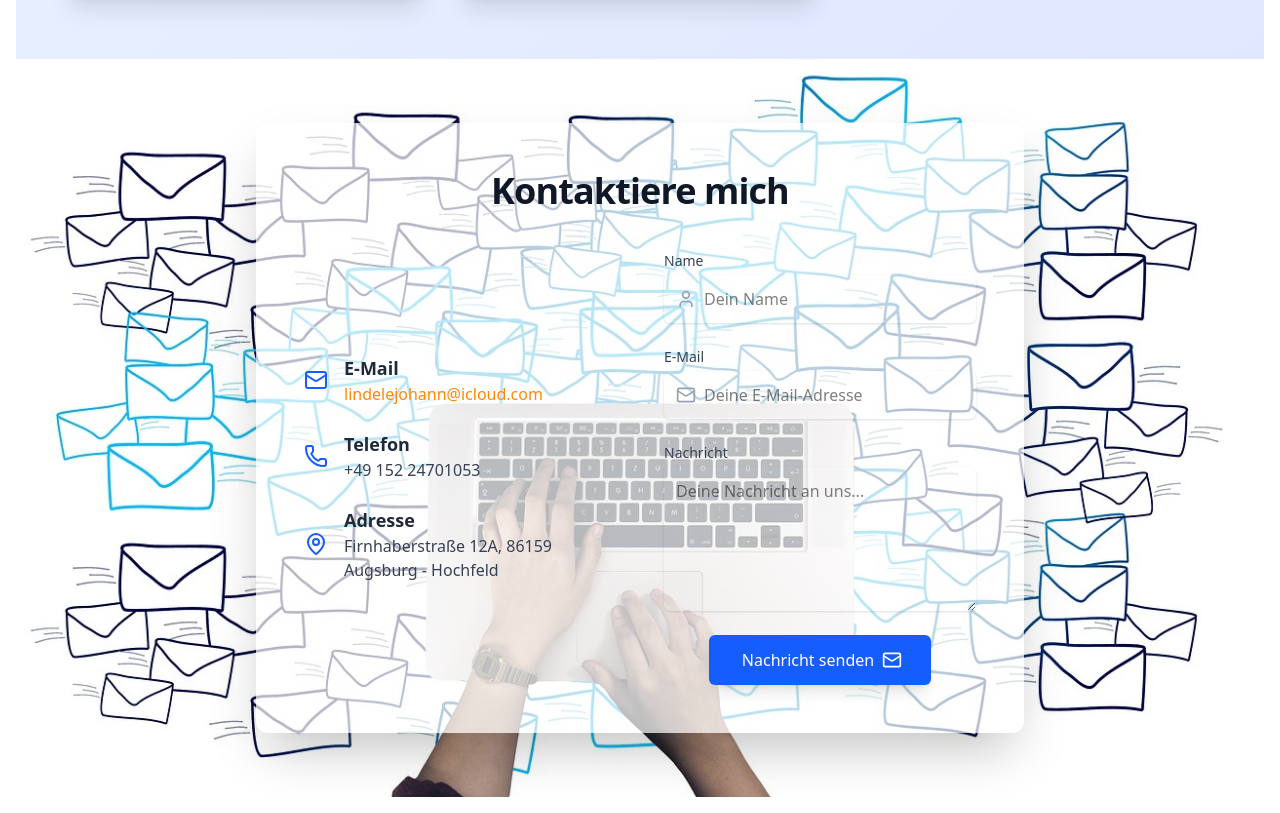
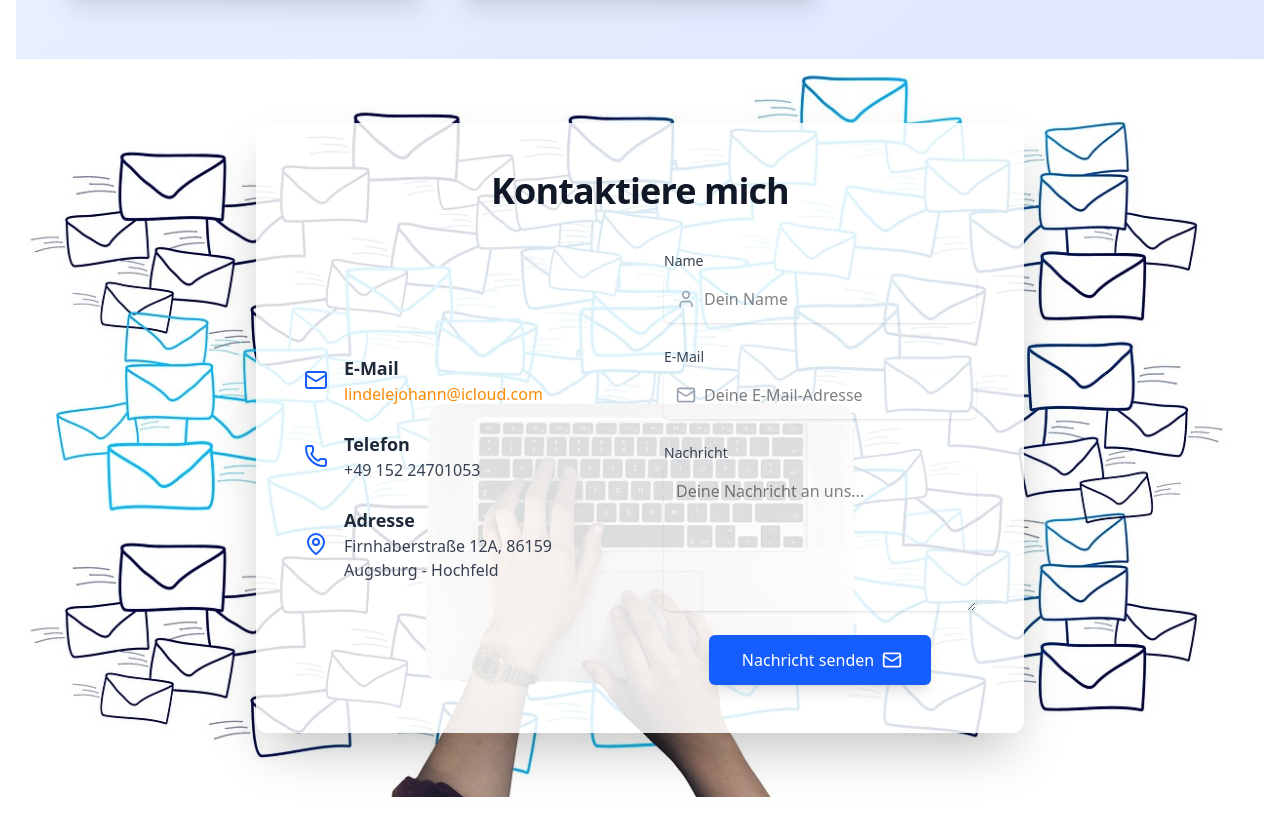
Before and after one commit to MainDeSang/profile, a React (Vite) app: page / in a window 1280 px wide. Shown: the part 2440-3253 px from the top of the page. Built offline with nearby package versions, Linux system fonts and the light colour scheme.

Commit message:
Text hinzugefügt

```diff
--- a/src/components/Contact.tsx
+++ b/src/components/Contact.tsx
@@ -27,7 +27,7 @@ const Contact = () => {
                      backgroundRepeat: 'no-repeat',
                  }}>
             <div className="max-w-3xl mx-auto  rounded-xl shadow-2xl p-8 md:p-12
-                bg-white/70 transition-all duration-300 ease-in-out hover:scale-105 hover:bg-white/100">
+                bg-white/85 transition-all duration-300 ease-in-out hover:scale-105 hover:bg-white/100">
                 <h2 className="text-4xl font-extrabold text-gray-900 mb-10 text-center tracking-tight">
                     Kontaktiere mich
                 </h2>
--- a/src/components/Header.tsx
+++ b/src/components/Header.tsx
@@ -20,9 +20,9 @@ const Header = () => {
 
                 {/* Desktop Navigation */}
                 <nav className="hidden md:flex items-center gap-8 text-lg font-medium text-gray-700">
-                    <a href="#about" className="hover:text-blue-600 transition duration-200">Über mich</a>
-                    <a href="#projects" className="hover:text-blue-600 transition duration-200">Projekte</a>
-                    <a href="#contact" className="hover:text-blue-600 transition duration-200">Kontakt</a>
+                    <a href="/about" className="hover:text-blue-600 transition duration-200">Über mich</a>
+                    <a href="/projects" className="hover:text-blue-600 transition duration-200">Projekte</a>
+                    <a href="/contact" className="hover:text-blue-600 transition duration-200">Kontakt</a>
                     <a
                         href={PdfDatei}
                         download="Johann_Lindele_Lebenslauf.pdf" // Dateiname präzisiert
```
